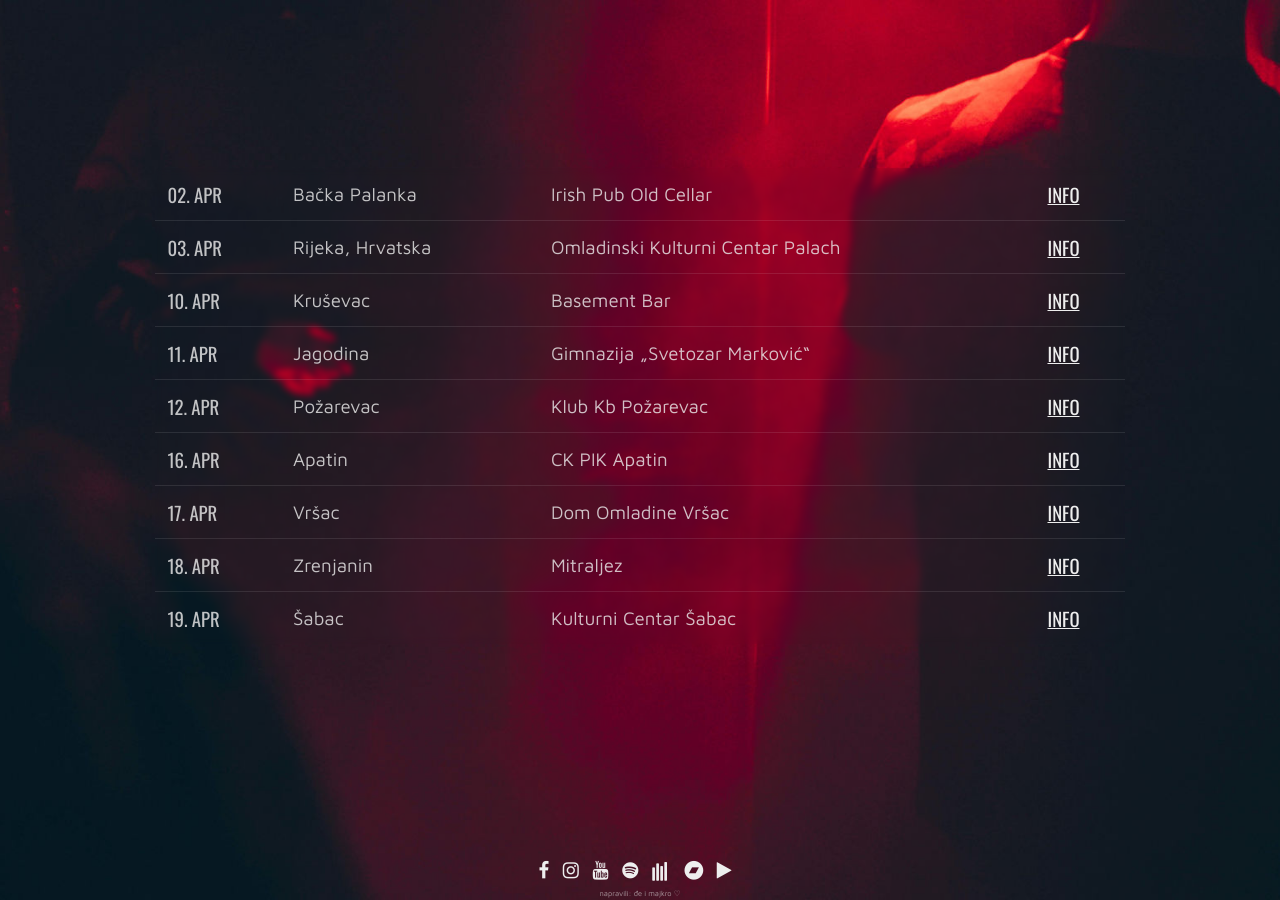
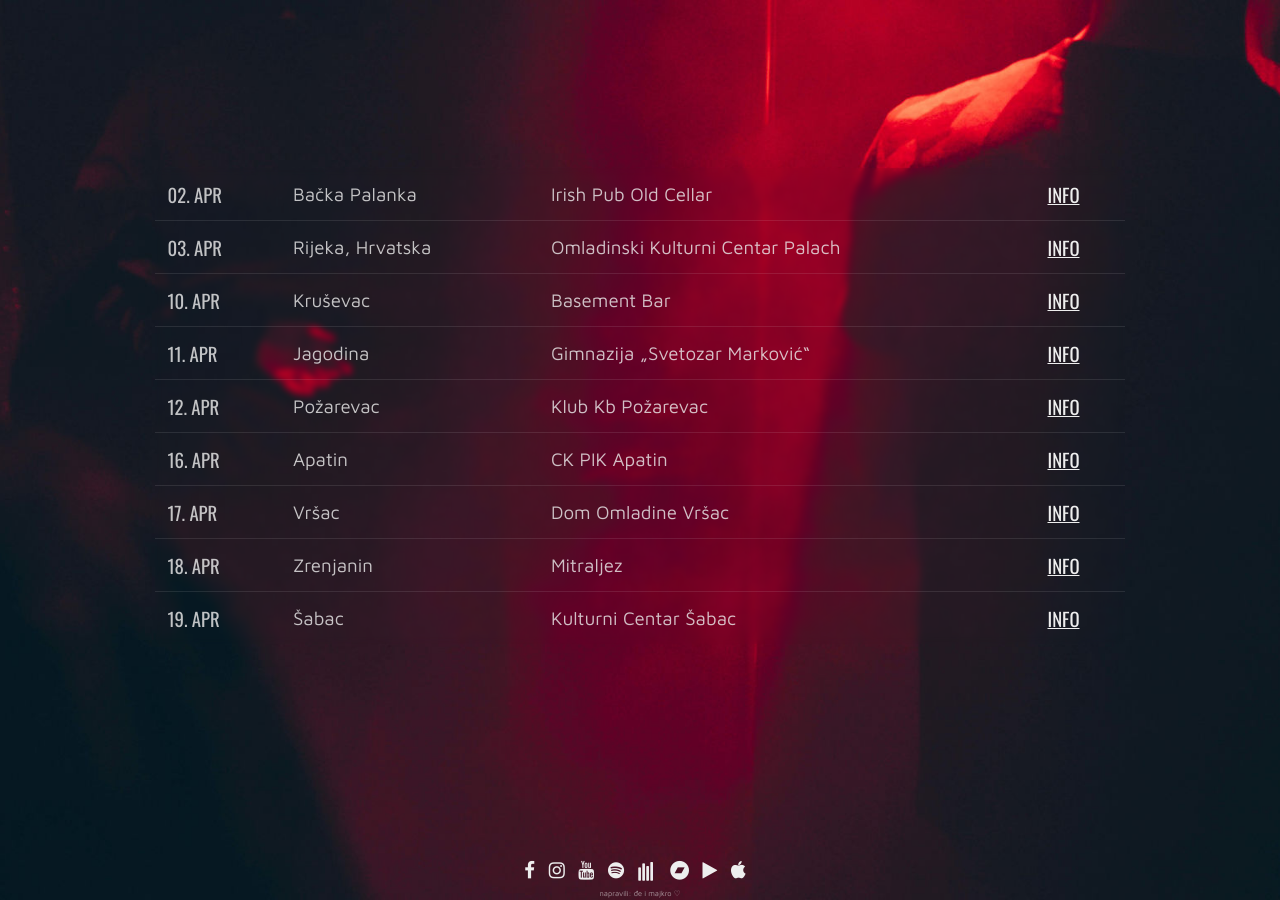
Before and after one commit to buckesidi/buckesidi.github.io, a Jekyll site: the page built from index.md, in a window 1280 px wide. Built offline with Jekyll 4.4.1, drawn with Linux system fonts in a browser that asks for light colours.

Commit message:
apple itunes link

```diff
--- a/_includes/footer.html
+++ b/_includes/footer.html
@@ -8,6 +8,7 @@
     <a href="https://www.deezer.com/en/artist/9377916"><i class="fa fa-align-left fa-rotate-270"></i></a>
     <a href="https://buckesidi.bandcamp.com/"><i class="fa fa-bandcamp"></i></a>
     <a href="https://play.google.com/music/preview/Ai2ehfht5lvvx224lwceag6k7i4"><i class="fa fa-play"></i></a>
+    <a href="https://music.apple.com/us/artist/bu%C4%8D-kesidi/1123050877"><i class="fa fa-apple"></i></a>
     <span>napravili: đe i majkro ♡</span>
 </footer>
 </body>
```
